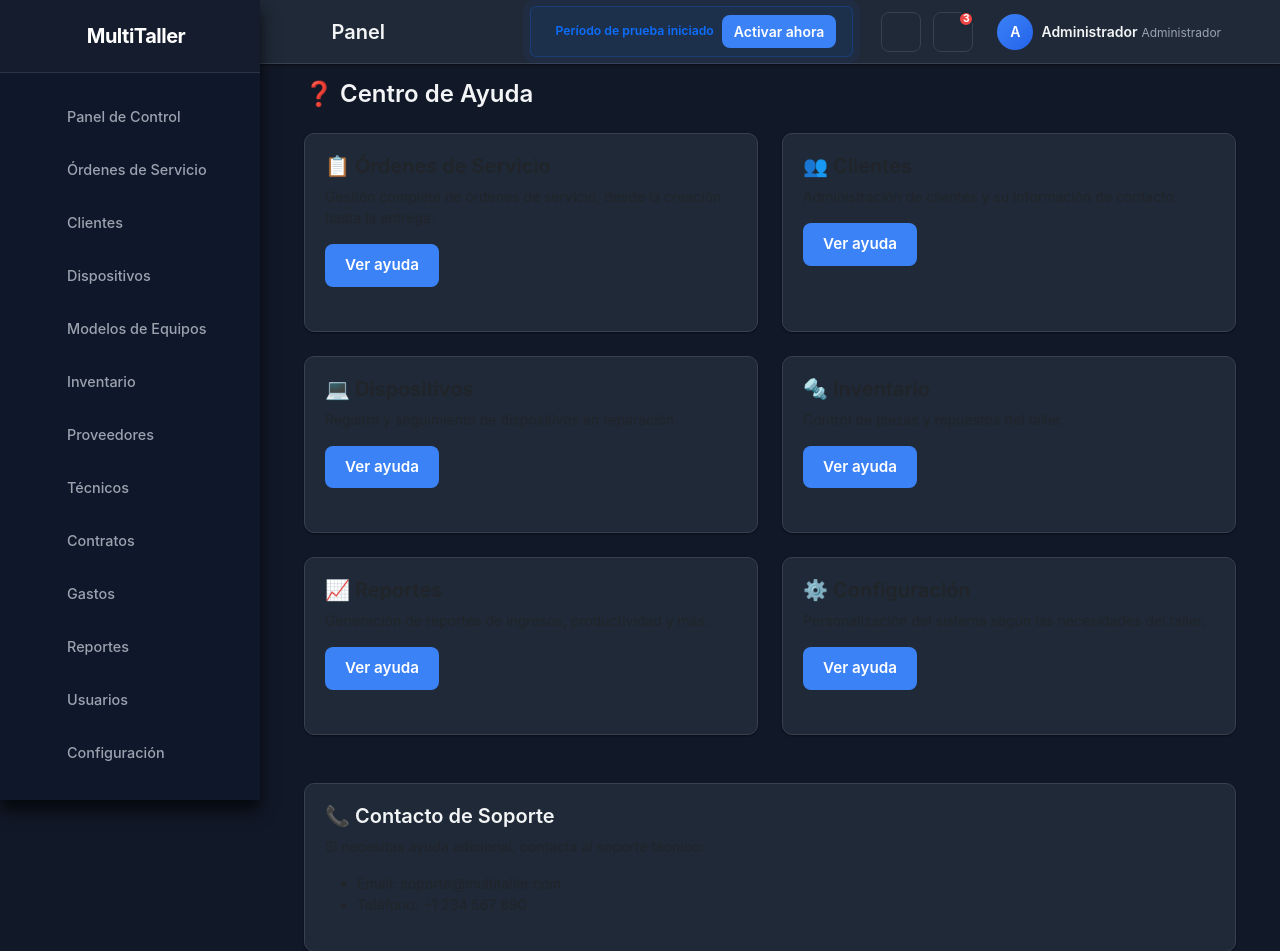
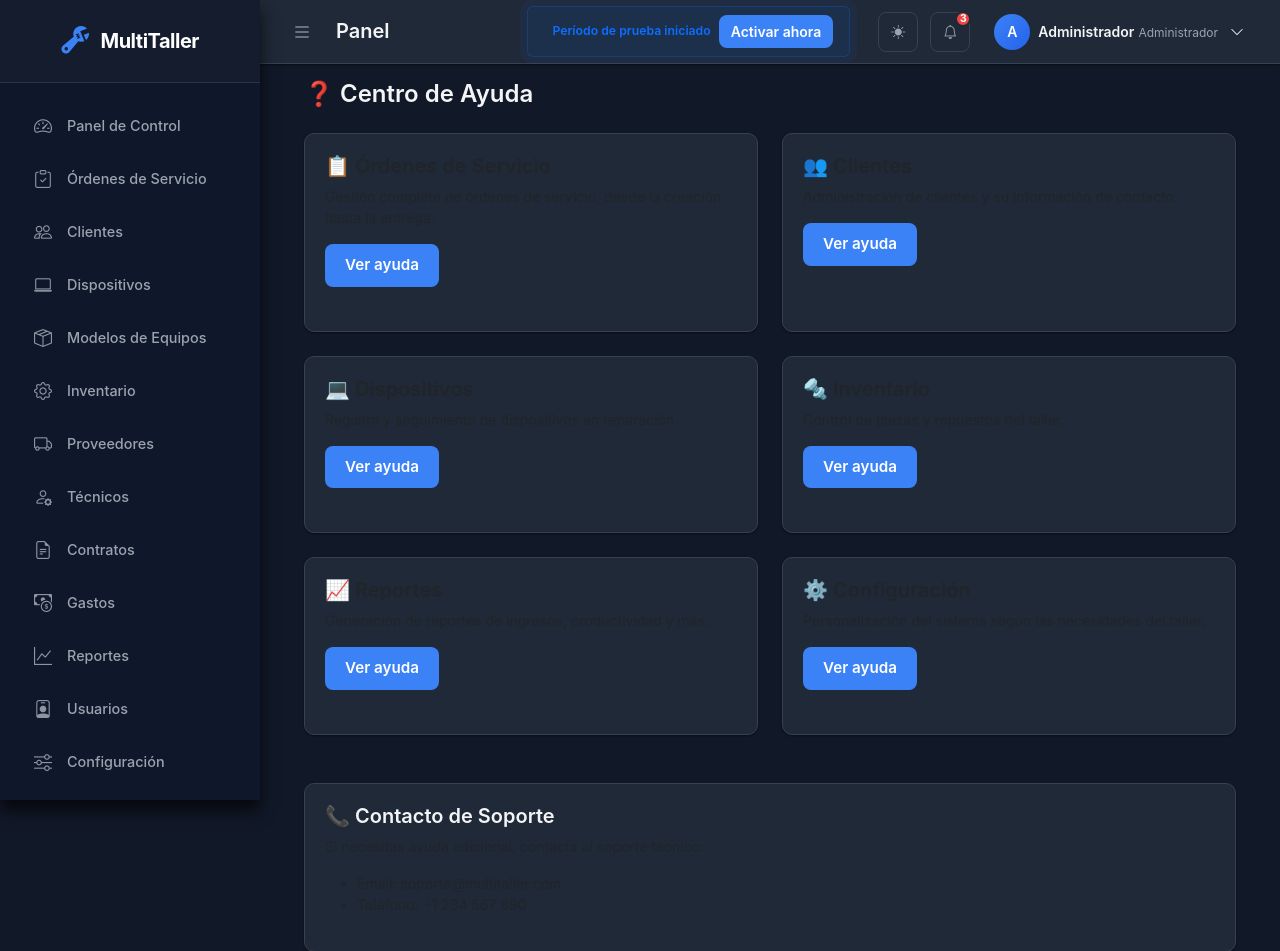
Before and after one commit to megakaos89/MultiTaller-Pro, a Flask app: page /ayuda in a window 1280 px wide. Shown: the top 951 px of the page. Run offline with Flask 3, Linux system fonts and the light colour scheme; a user stored in the database is signed in; data comes from the database, SQL or seed files in the repository; some libraries are stand-ins or nearby versions; some web fonts are replaced.

Commit message:
Fix(UI): include Bootstrap Icons CDN fallback; improve dark-mode text contrast
Add CDN fallback for bootstrap-icons when local font files are missing; adjust CSS to ensure contrast in dark mode and icon display.\n\nCo-authored-by: Copilot <223556219+Copilot@users.noreply.github.com>

```diff
--- a/multitaller/static/css/custom.css
+++ b/multitaller/static/css/custom.css
@@ -405,6 +405,25 @@ a:hover {
 .has-license-bar #page-content-wrapper {
     padding-top: 102px;
 }
+
+/* Fixes: ensure contrast and icon fallback */
+/* Make muted text readable in dark mode */
+body:not([data-theme="light"]) .text-muted {
+    color: var(--text-secondary) !important;
+}
+
+/* Ensure elements explicitly marked text-white stay visible */
+body:not([data-theme="light"]) .text-white {
+    color: #ffffff !important;
+}
+
+/* Ensure icon elements have correct display settings */
+.bi, [class^="bi-"] {
+    display: inline-block; /* ensure icons occupy space */
+    vertical-align: middle;
+}
+
+/* If local font is missing, the CDN stylesheet is loaded as fallback in base.html */
 
 /* ==========================================================================
    Sidebar Profesional - Estilo SaaS Enterprise
--- a/multitaller/templates/base.html
+++ b/multitaller/templates/base.html
@@ -6,8 +6,10 @@
     <title>{% block title %}MultiTaller{% endblock %}</title>
     <!-- Bootstrap 5 local -->
     <link rel="stylesheet" href="{{ url_for('static', filename='css/bootstrap.min.css') }}">
-    <!-- Bootstrap Icons -->
+    <!-- Bootstrap Icons (local, fallback to CDN if fonts missing) -->
     <link rel="stylesheet" href="{{ url_for('static', filename='css/bootstrap-icons.css') }}">
+    <!-- Fallback CDN for Bootstrap Icons (useful if local font files are missing) -->
+    <link rel="stylesheet" href="https://cdn.jsdelivr.net/npm/bootstrap-icons@1.11.1/font/bootstrap-icons.css" integrity="sha384-+0a2e9fY2k6QfYgQ0k+VfX1R5Gk9sV6VZl5s2E1vQ6tZp2qF7x2J3h5Qk9p8R7Kc" crossorigin="anonymous">
     <!-- Estilos personalizados modernos -->
     <link rel="stylesheet" href="{{ url_for('static', filename='css/custom.css') }}">
     {% block extra_css %}{% endblock %}
```
